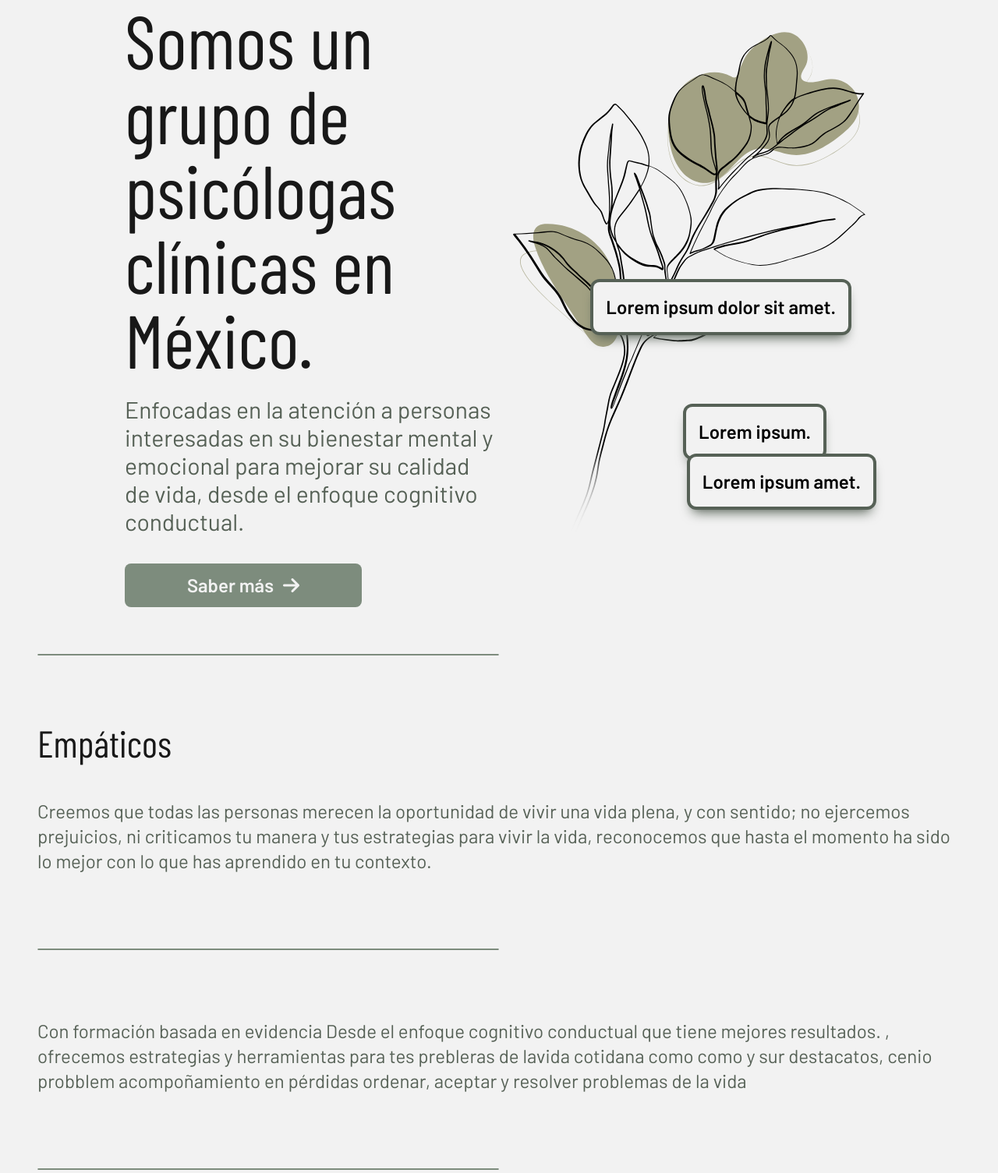
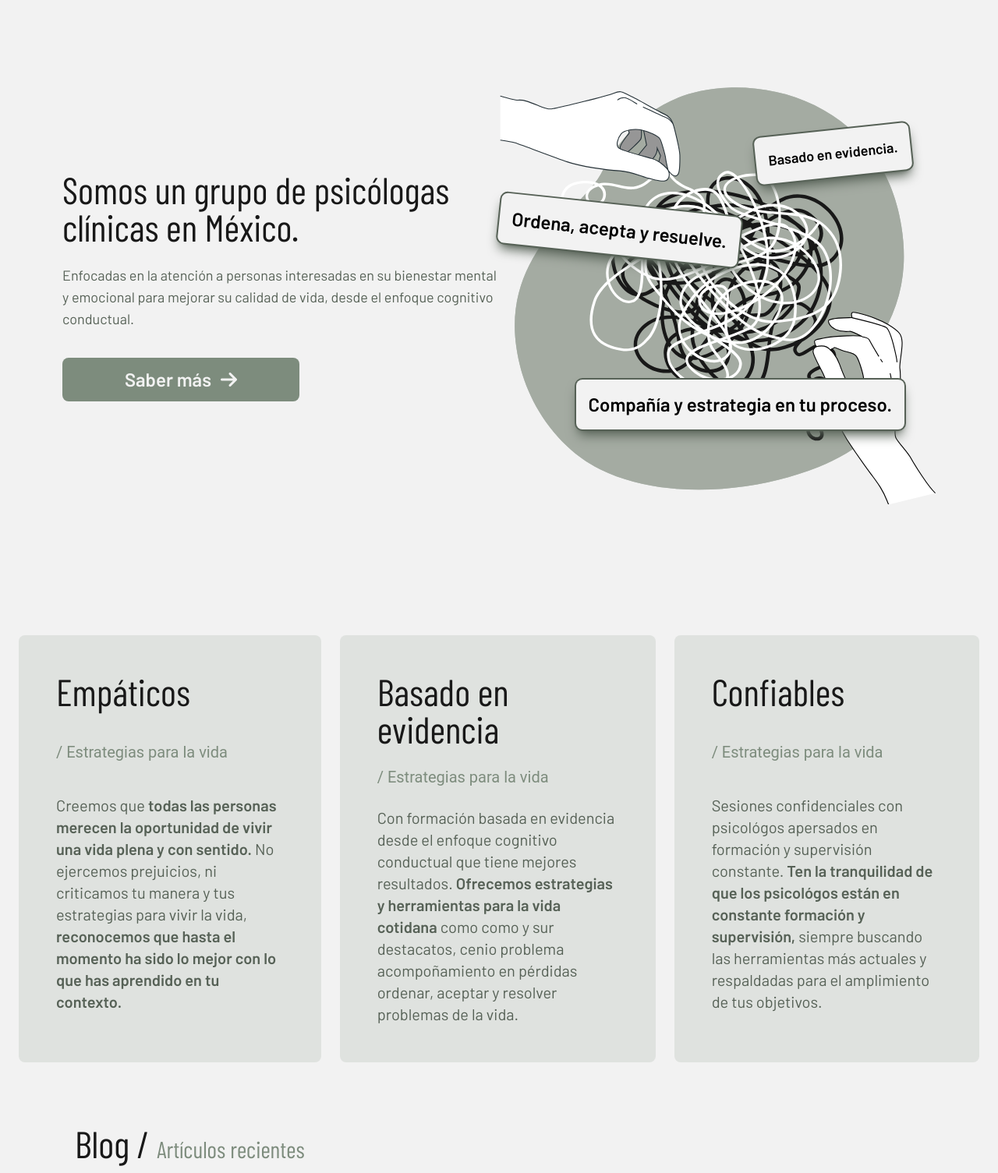
Before and after one commit to elbob-mx/empaticamente, a website: page index.html in a window 1280 px wide. Shown: the part 898-2403 px from the top of the page at 78% size. Drawn offline with nearby package versions, Linux system fonts and the light colour scheme; a web font is replaced by a local one.

Commit message:
index update

```diff
--- a/index.html
+++ b/index.html
@@ -37,16 +37,16 @@
             class="flex flex-col flex-wrap content-center flex-grow col-span-1 gap-2 py-0 text-2xl tablet:text-4xl tablet:w-max laptop:w-full tablet:px-10 hd:gap-12 hd:text-5xl hd:px-20 tablet:gap-4 mobile:gap-4 vertIpadMini:text-4xl bigPhoneHor:h-auto mobileHor:h-auto bigPhoneHor:text-2xl mobileHor:text-2xl bigHor:text-2xl bigPhoneHor:gap-3 mobileHor:px-10 mobileHor:gap-3 bigHor:gap-3 vertIpadMini:gap-12 laptop:text-4xl laptop:gap-8 font-barlowCon mobile:text-3xl">
             <!-- MENU NAVBAR -->
             <a href="index.html"
-                class="duration-700 text-offWhite hover:text-verdeEmpDark hover:translate-x-3 w-fit">inicio</a>
+                class="duration-700 text-offWhite hover:text-verdeEmpDark hover:translate-x-3 w-fit">Inicio</a>
             <a href="conocenos.html"
-                class="duration-700 text-offWhite hover:text-verdeEmpDark hover:translate-x-3 w-fit">conócenos</a>
+                class="duration-700 text-offWhite hover:text-verdeEmpDark hover:translate-x-3 w-fit">Conócenos</a>
             <a href="faq.html"
-                class="duration-700 text-offWhite hover:text-verdeEmpDark hover:translate-x-3 w-fit">preguntas
+                class="duration-700 text-offWhite hover:text-verdeEmpDark hover:translate-x-3 w-fit">Preguntas
                 frecuentes</a>
             <a href="blog.html"
-                class="duration-700 text-offWhite hover:text-verdeEmpDark hover:translate-x-3 w-fit">blog</a>
+                class="duration-700 text-offWhite hover:text-verdeEmpDark hover:translate-x-3 w-fit">Blog</a>
             <a href="contacto.html"
-                class="duration-500 text-offWhite hover:text-verdeEmpDark hover:translate-x-3 w-fit">contáctanos</a>
+                class="duration-500 text-offWhite hover:text-verdeEmpDark hover:translate-x-3 w-fit">Contáctanos</a>
             <!-- END VERTICAL NAVBAR -->
 
             <!-- SOCIAL NETWORKS -->
@@ -75,15 +75,15 @@
         <nav
             class="sticky top-0 z-50 w-full px-4 py-3 shadow-md laptop:px-10 hd:px-20 hd:py-6 tablet:py-4 tablet:px-8 laptop:py-3 bg-verdeEmpMid">
             <div class="flex items-center justify-between laptop:justify-between">
-                <img src="../assets/img/logo/logoEmpW-01.svg" alt="logo Empáticamente" class="w-16 laptop:w-20">
+                <img src="./assets/img/logo/logoEmpW-01.svg" alt="logo Empáticamente" class="w-16 laptop:w-20">
                 <ul
-                    class="flex-row hidden gap-20 text-3xl font-normal laptop:text-2xl hd:text-3xl laptop:flex font-barlowCon">
+                    class="flex-row hidden gap-20 text-3xl font-normal laptop:text-xl hd:text-3xl laptop:flex font-barlowCon">
                     <li><a href="../index.html" class="duration-500 text-offWhite hover:text-amber-400">Inicio</a></li>
-                    <li><a href="../conocenos.html" class="duration-500 text-offWhite hover:text-amber-400">Lo que
-                            hacemos</a>
+                    <li><a href="../conocenos.html"
+                            class="duration-500 text-offWhite hover:text-amber-400">Conócenos</a>
                     </li>
-                    <li><a href="../servicios.html" class="duration-500 text-offWhite hover:text-amber-400">Cómo podemos
-                            ayudarte</a>
+                    <li><a href="../servicios.html" class="duration-500 text-offWhite hover:text-amber-400">Preguntas
+                            frecuentes</a>
                     </li>
                     <li><a href="../blog.html" class="duration-500 text-offWhite hover:text-amber-400">Blog</a></li>
                     <li><a href="../contacto.html"
@@ -96,99 +96,93 @@
         </nav>
         <!-- END REGULAR NAVBAR -->
 
+
         <!-- INTRO -->
-
         <section
-            class="flex flex-col items-center justify-between px-6 py-8 laptop:h-screen bg-grandient-to-b from-verdeEmpClaro laptop:flex-row laptop:px-40 laptop:py-24">
+            class="flex flex-col items-center justify-between px-6 py-8 laptop:h-auto bg-grandient-to-b from-verdeEmpClaro laptop:flex-row laptop:px-20 hd:px-40 hd:py-24 laptop:py-24">
 
             <div class="laptop:basis-1/2">
-                <h1 class="z-50 mb-6 laptop:text-8xl text-7xl font-barlowCon text-offBlack">Somos un grupo de psicólogas
+                <h1 class="z-50 mb-6 laptop:text-8xl ipad:text-5xl hd:text-8xl text-7xl font-barlowCon text-offBlack">
+                    Somos un grupo
+                    de psicólogas
                     clínicas en México.
                 </h1>
-                <p class="pb-3 mt-6 text-xl laptop:text-3xl font-barlow text-verdeEmpDark">
-                    Enfocadas en la
-                    atención a personas interesadas en su bienestar mental y emocional para mejorar su calidad de vida,
-                    desde el enfoque cognitivo conductual.
+                <p class="pb-3 mt-6 text-xl laptop:text-2xl ipad:text-lg hd:text-2xl font-barlow text-verdeEmpDark">
+                    Enfocadas en la atención a personas interesadas en su bienestar mental y emocional para mejorar su
+                    calidad de vida, desde el enfoque cognitivo conductual.
                 </p>
                 <a href="contacto.html"><button
-                        class="px-20 py-3 mt-6 text-2xl font-semibold duration-500 rounded-lg hover:drop-shadow-lg shadow-verdeEmpDark hover:translate-x-2 bg-verdeEmpMid hover:bg-verdeEmpDark font-barlow text-offWhite">Saber
+                        class="w-full px-20 py-3 mt-6 text-2xl font-semibold duration-500 rounded-lg tablet:w-auto hover:drop-shadow-lg shadow-verdeEmpDark hover:translate-x-2 bg-verdeEmpMid hover:bg-verdeEmpDark font-barlow text-offWhite">Saber
                         más&ensp;<i class="self-center text-2xl fas fa-arrow-right text-offWhite"></i></button></a>
             </div>
 
             <div data-aos="fade-up" data-aos-duration="1500"
                 class="relative justify-end hidden laptop:basis-1/2 laptop:flex">
-                <img src="./assets/img/plants/index-intro-plant.svg" alt="planta decorativa"
-                    class="object-cover min-w-[200px] max-w-[525px]">
+                <img src="/assets/img/misc-images/tangled.svg" alt="desenredando hilo" class="object-cover w-full">
                 <div
-                    class="absolute p-4 text-2xl font-semibold rounded-lg shadow-lg bg-offWhite font-barlow bottom-80 right-8 ring-4 ring-verdeEmpDark shadow-verdeEmpDark">
-                    Lorem ipsum
-                    dolor
-                    sit amet.
+                    class="absolute p-4 text-2xl font-semibold rounded-lg shadow-lg ipad:text-lg hd:text-xl tablet:-rotate-6 hd:-rotate-6 bg-offWhite font-barlow top-20 right-8 ring-2 ring-verdeEmpDark shadow-verdeEmpDark">
+                    Basado en evidencia.
                 </div>
                 <div
-                    class="absolute p-4 text-2xl font-semibold rounded-lg shadow-lg bg-offWhite font-barlow bottom-40 left-60 ring-4 ring-verdeEmpDark shadow-verdeEmpDark">
-                    Lorem ipsum.
+                    class="absolute left-0 p-4 text-2xl font-semibold rounded-lg shadow-lg hd:text-xl bg-offWhite font-barlow bottom-80 ring-2 ring-verdeEmpDark rotate-6 shadow-verdeEmpDark">
+                    Ordena, acepta y resuelve.
                 </div>
                 <div
-                    class="absolute right-0 p-4 text-2xl font-semibold rounded-lg shadow-lg bg-offWhite font-barlow bottom-24 ring-4 ring-verdeEmpDark shadow-verdeEmpDark">
-                    Lorem ipsum amet.
+                    class="absolute p-4 text-2xl font-semibold rounded-lg shadow-lg hd:text-xl right-10 bg-offWhite font-barlow bottom-24 ring-2 ring-verdeEmpDark shadow-verdeEmpDark hd:-rotate-12">
+                    Compañía y estrategia en tu proceso.
                 </div>
             </div>
         </section>
         <!-- END INTRO -->
 
-        <!-- HR DIVISION -->
-        <div class="flex flex-row w-full px-6 mt-12 mb-6 laptop:mb-6 laptop:px-12">
-            <hr class="w-3/4 laptop:w-1/2 bigHor:w-1/2 h-[2px] border-[1px] border-verdeEmpMid rounded">
-        </div>
+        <!-- SECTION ABOUT US -->
+        <section class="flex flex-col gap-6 px-6 py-8 tablet:flex-row hd:gap-12 hd:px-24 hd:py-12">
 
-        <!--CONTENT-->
-        <div data-aos="fade" data-aos-duration="1500" class="grid gap-6 px-6 py-8 mt-10 laptop:grid-cols-3 laptop:p-12">
-            <h2 class="mb-6 text-5xl laptop:col-span-3 font-barlowCon text-offBlack">Empáticos</h2>
-            <p class="text-xl laptop:text-2xl laptop:col-span-3 font-barlow text-verdeEmpDark">Creemos que todas las
-                personas merecen la
-                oportunidad de vivir una vida plena, y con sentido; no ejercemos prejuicios, ni criticamos tu manera y
-                tus estrategias para vivir la vida, reconocemos que hasta el momento ha sido lo mejor con lo que has
-                aprendido en tu contexto.
+            <!-- EMPATICOS -->
+            <div data-aos="fade" data-aos-duration="1500"
+                class="grid gap-6 px-6 py-8 rounded-lg bg-verdeEmpClaro tablet:mt-10 laptop:p-12">
+                <h2 class="text-5xl hd:text-5xl font-barlowCon text-offBlack">Empáticos
+                </h2>
+                <h3 class="text-xl text-verdeEmpMid">/ Estrategias para la vida</h3>
+                <p class="text-xl laptop:text-xl font-barlow text-verdeEmpDark">Creemos que <span
+                        class="font-semibold">todas las
+                        personas merecen la oportunidad de vivir una vida plena y con sentido.</span> No ejercemos
+                    prejuicios, ni criticamos tu manera y tus estrategias para vivir la vida, <span
+                        class="font-semibold"> reconocemos que hasta el
+                        momento ha sido
+                        lo mejor con lo que has aprendido en tu contexto.</span>
                 </p>
             </div>
 
-        <!-- HR DIVISION -->
-        <div class="flex flex-row w-full px-6 mt-12 mb-6 end laptop:mb-6 laptop:px-12">
-            <hr class="w-3/4 laptop:w-1/2 bigHor:w-1/2 h-[2px] border-[1px] border-verdeEmpMid rounded">
-        </div>
-
-        <div data-aos="fade" data-aos-duration="1500" class="grid gap-6 px-6 py-8 mt-10 laptop:grid-cols-3 laptop:p-12">
-            <p class="text-xl laptop:text-2xl laptop:col-span-3 font-barlow text-verdeEmpDark">Con formación basada en
-                evidencia
-                Desde el enfoque cognitivo conductual que tiene mejores resultados.
-                , ofrecemos estrategias y herramientas para tes prebleras
-                de lavida cotidana como como y sur destacatos,
-                cenio probblem acompoñamiento en pérdidas ordenar, aceptar y resolver problemas de la vida
+            <!-- BASADO EN EVIDENCIAS -->
+            <div data-aos="fade" data-aos-duration="1500"
+                class="grid gap-6 px-6 py-8 rounded-lg bg-verdeEmpClaro tablet:mt-10 laptop:p-12">
+                <h2 class="text-5xl hd:text-5xl font-barlowCon text-offBlack">Basado en evidencia</h2>
+                <h3 class="text-xl text-verdeEmpMid">/ Estrategias para la vida</h3>
+                <p class="text-xl laptop:text-xl font-barlow text-verdeEmpDark">Con formación basada
+                    en evidencia desde el enfoque cognitivo conductual que tiene mejores resultados. <span
+                        class="font-semibold">Ofrecemos estrategias y herramientas para la vida cotidana</span> como
+                    como y sur destacatos, cenio problema acompoñamiento en pérdidas ordenar, aceptar y resolver
+                    problemas de la vida.
                 </p>
             </div>
 
-        <!-- HR DIVISION -->
-        <div class="flex flex-row w-full px-6 mt-12 mb-6 end laptop:mb-6 laptop:px-12">
-            <hr class="w-3/4 laptop:w-1/2 bigHor:w-1/2 h-[2px] border-[1px] border-verdeEmpMid rounded">
-        </div>
-
-
-        <!--CONTENT-->
-        <div data-aos="fade" data-aos-duration="1500" class="grid gap-6 p-6 mt-10 laptop:grid-cols-3 laptop:p-12">
-            <h2 class="mb-6 text-5xl laptop:col-span-3 font-barlowCon text-offBlack">Confiables</h2>
-            <p class="text-xl laptop:text-2xl laptop:col-span-3 font-barlow text-verdeEmpDark">sesiones confidenciales
-                con psicológos apersados en formación y supervisión constante.
-                Ten la tranquilidad de que los psicológos estan en constante formación y supervisich, siempre buscando
-                las herramientas mas actuales y revespaldadas para el amplimiento de tus dojetivos.
+            <!--CONFIABLES-->
+            <div data-aos="fade" data-aos-duration="1500"
+                class="grid gap-6 px-6 py-8 rounded-lg bg-verdeEmpClaro tablet:mt-10 laptop:p-12">
+                <h2 class="text-5xl hd:text-5xl font-barlowCon text-offBlack">Confiables
+                </h2>
+                <h3 class="text-xl text-verdeEmpMid">/ Estrategias para la vida</h3>
+                <p class="text-xl laptop:text-xl font-barlow text-verdeEmpDark">Sesiones confidenciales con psicológos
+                    apersados en formación y supervisión constante. <span class="font-semibold">Ten la tranquilidad de
+                        que los psicológos están en constante formación y supervisión,</span> siempre buscando las
+                    herramientas más actuales y respaldadas para el amplimiento de tus objetivos.
                 </p>
             </div>
+        </section>
+        <!-- END SECTION ABOUT US -->
 
-        <!-- HR DIVISION -->
-        <div class="flex flex-row w-full px-6 mt-12 mb-6 end laptop:mb-6 laptop:px-12">
-            <hr class="w-3/4 laptop:w-1/2 bigHor:w-1/2 h-[2px] border-[1px] border-verdeEmpMid rounded">
-        </div>
-
+        <div data-aos="fade" data-aos-duration="1500" class="laptop:px-12">
             <div class="grid gap-6 p-6 laptop:px-12 laptop:pt-12 laptop:pb-0 laptop:grid-cols-3">
                 <h2 class="text-5xl laptop:col-span-3 font-barlowCon text-offBlack">Blog / <span
                         class="text-3xl text-verdeEmpMid">Artículos recientes</span></h2>
@@ -196,6 +190,8 @@
 
             <!-- BLOG CONTENT + RECIENTE -->
             <section class="mb-24">
+
+                <!-- 1ER ARTICULO -->
                 <div
                     class="grid grid-cols-1 px-6 py-6 rounded-lg laptop:px-12 laptop:py-12 laptop:grid-cols-12 hd:grid-cols-6">
                     <div
@@ -203,7 +199,8 @@
                         <h2 class="text-4xl ipad:text-3xl bigHor:text-4xl hd:text-4xl font-barlowCon">
                             Beneficios de iniciar psicoterapia
                         </h2>
-                    <h3 class="py-4 text-xl ipad:text-lg bigHor:text-2xl hd:text-lg font-barlow">¿Cómo saber si ya es
+                        <h3 class="py-4 text-xl ipad:text-lg bigHor:text-2xl hd:text-lg font-barlow">¿Cómo saber si ya
+                            es
                             momento de iniciar un proceso de psicoterapia?</h3>
                     </div>
 
@@ -214,7 +211,8 @@
                         class="flex flex-col justify-between col-span-1 p-6 text-lg ipad:text-2xl laptop:p-10 laptop:col-span-5 rounded-b-2xl laptop:rounded-r-2xl hd:col-span-4 ipad:p-6 laptop:rounded-bl-none bg-verdeEmpClaro text-offBlack font-barlow">
                         <p>Iniciar un proceso de psicoterapia no es un paso sencillo, muchas personas se preguntan si
                             realmente
-                        lo necesitan, o si quizá encontrarán las soluciones a sus problemas que los aqueja día con día.
+                            lo necesitan, o si quizá encontrarán las soluciones a sus problemas que los aqueja día con
+                            día.
                         </p>
 
 
@@ -224,12 +222,48 @@
                             más</a>
                     </div>
                 </div>
+
+                <!-- 2DO ARTICULO -->
+                <div
+                    class="grid grid-cols-1 px-6 py-6 rounded-lg laptop:px-12 laptop:py-12 laptop:grid-cols-12 hd:grid-cols-6">
+                    <div
+                        class="col-span-1 p-6 duration-500 ipad:p-6 hd:col-span-1 laptop:col-span-3 laptop:p-10 rounded-t-2xl laptop:rounded-l-2xl laptop:rounded-tr-none hover:bg-verdeEmpDark bg-verdeEmpMid text-offWhite">
+                        <h2 class="text-4xl ipad:text-3xl bigHor:text-4xl hd:text-4xl font-barlowCon">
+                            Beneficios de iniciar psicoterapia
+                        </h2>
+                        <h3 class="py-4 text-xl ipad:text-lg bigHor:text-2xl hd:text-lg font-barlow">¿Cómo saber si ya
+                            es
+                            momento de iniciar un proceso de psicoterapia?</h3>
+                    </div>
+
+                    <img src="./assets/img/misc-images/couple-talking.jpeg" alt="pareja dialogando"
+                        class="object-cover object-center h-full col-span-1 hd:col-span-1 laptop:col-span-4">
+
+                    <div
+                        class="flex flex-col justify-between col-span-1 p-6 text-lg ipad:text-2xl laptop:p-10 laptop:col-span-5 rounded-b-2xl laptop:rounded-r-2xl hd:col-span-4 ipad:p-6 laptop:rounded-bl-none bg-verdeEmpClaro text-offBlack font-barlow">
+                        <p>Iniciar un proceso de psicoterapia no es un paso sencillo, muchas personas se preguntan si
+                            realmente
+                            lo necesitan, o si quizá encontrarán las soluciones a sus problemas que los aqueja día con
+                            día.
+                        </p>
+
+
+
+                        <a href="./articulos/articulo-beneficios-terapia.html"
+                            class="self-end w-full py-2 mt-10 text-2xl font-semibold text-center duration-500 rounded-lg shadow-md appearance-button font-barlow text-offWhite hd:w-2/6 ipad:w-fit laptop:w-2/6 laptop:px-6 laptop:py-3 bg-verdeEmpMid hover:bg-verdeEmpDark">Saber
+                            más</a>
+                    </div>
+                </div>
+
+                <!-- LINK MAS ARTICULOS -->
                 <div
                     class="flex justify-end w-full px-6 text-lg align-baseline laptop:px-12 laptop:text-2xl font-barlow text-verdeEmpMid">
-                <a href="blog.html" class="duration-500 hover:text-verdeEmpDark hover:translate-x-2">ver + artículos en
+                    <a href="blog.html" class="duration-500 hover:text-verdeEmpDark hover:translate-x-2">ver + artículos
+                        en
                         el blog&ensp;<i class=" fa fa-chevron-circle-right text-verdeEmp" aria-hidden="true"></i></a>
                 </div>
             </section>
+        </div>
 
         <!-- END CONTENT -->
 
@@ -251,7 +285,7 @@
                 </li>
                 <li
                     class="pb-2 text-base duration-500 w-fit text-offWhite font-barlow hover:text-amber-400 hover:translate-x-2">
-                    <a href="servicios.html">Servicios</a>
+                    <a href="servicios.html">Preguntas Frecuentes</a>
                 </li>
                 <li
                     class="pb-2 text-base duration-500 w-fit text-offWhite font-barlow hover:text-amber-400 hover:translate-x-2">
```
Also changed, not shown: faq.html (+1 -2 lines), assets/img/misc-images/tangled.svg (added), public/style.css, 1 other file. Lines whose indentation alone changed are shown as unchanged.
